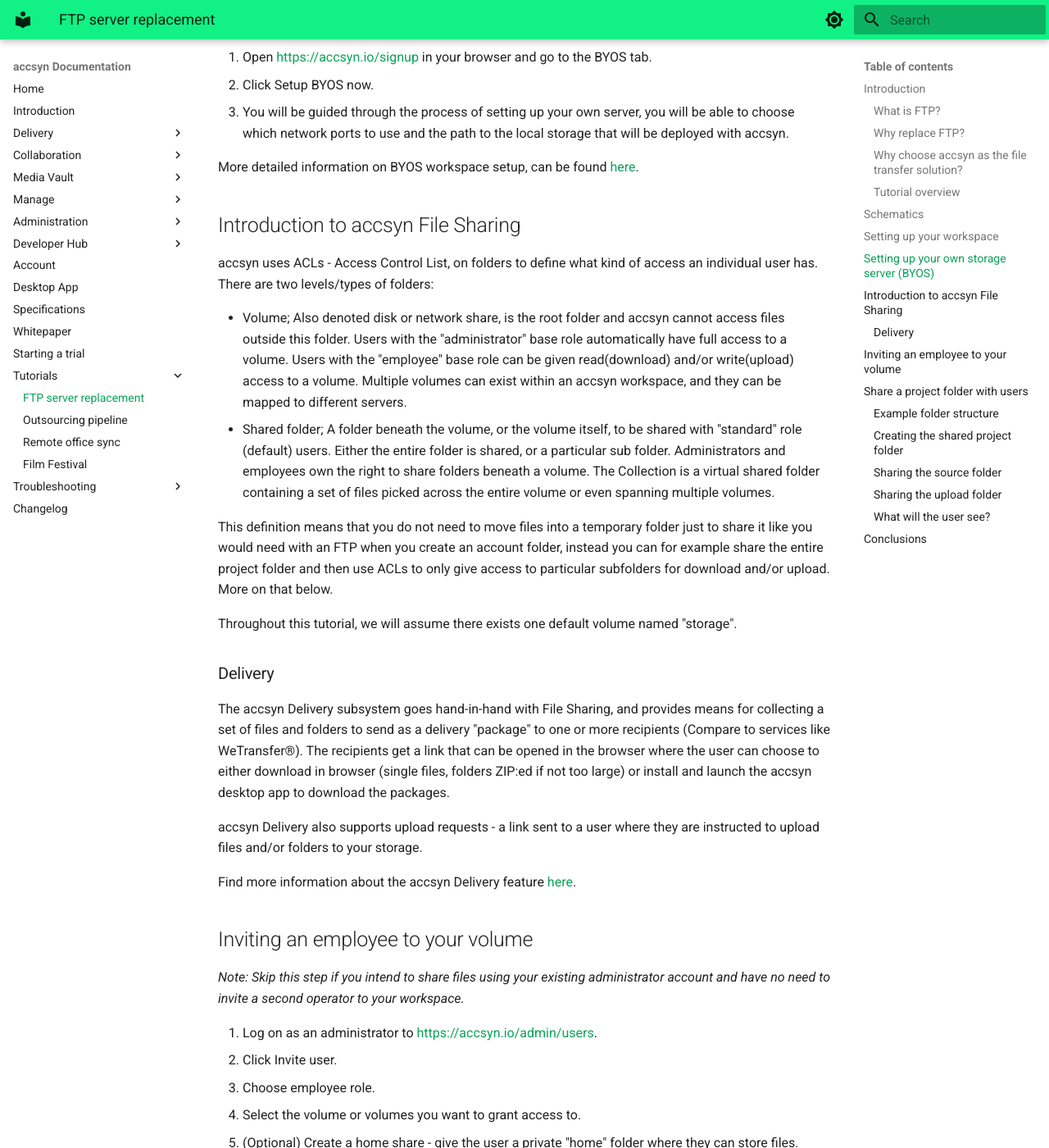
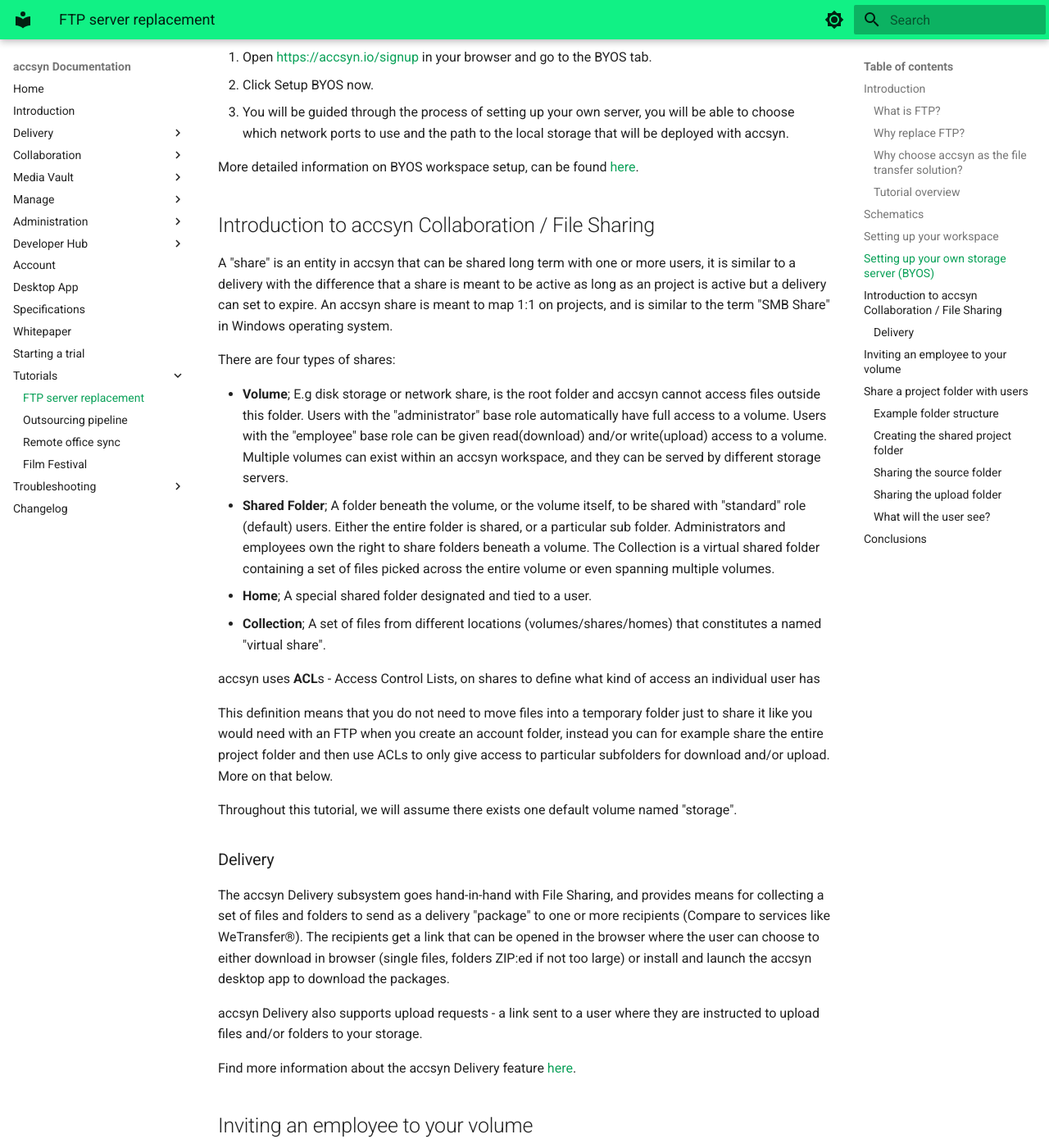
Before and after one commit to accsyn/doc, an MkDocs documentation site: the page built from docs/tutorials/ftp-server-replacement.md, in a window 1280 px wide and 1400 px high, scrolled down 2770 px. Shown: the whole window at 82% size. Built offline with MkDocs 1.6.1 and Material for MkDocs 9.7.7, drawn with Linux system fonts in a browser that asks for light colours; some of the changed text lies outside the part shown.

Commit message:
Improve collaboration intro

````diff
--- a/docs/tutorials/ftp-server-replacement.md
+++ b/docs/tutorials/ftp-server-replacement.md
@@ -77,23 +77,24 @@
 
 More detailed information on BYOS workspace setup, can be found [here](/admin/byos/).
 
-## Introduction to accsyn File Sharing
+## Introduction to accsyn Collaboration / File Sharing
 
-accsyn uses ACLs - Access Control List, on folders to define what kind of access an individual user has. There are two levels/types of folders:
+A "share" is an entity in accsyn that can be shared long term with one or more users, it is similar to a delivery with the difference that a share is meant to be active as long as an project is active but a delivery can set to expire. An accsyn share is meant to map 1:1 on projects, and is similar to the term "SMB Share" in Windows operating system.
 
 
+There are four types of shares:
 
-- Volume; Also denoted disk or network share, is the root folder and accsyn cannot access files outside this folder. Users with the "administrator" base role automatically have full access to a volume. Users with the "employee" base role can be given read(download) and/or write(upload) access to a volume. Multiple volumes can exist within an accsyn workspace, and they can be mapped to different servers.
-- Shared folder; A folder beneath the volume, or the volume itself, to be shared with "standard" role (default) users. Either the entire folder is shared, or a particular sub folder. Administrators and employees own the right to share folders beneath a volume. The Collection is a virtual shared folder containing a set of files picked across the entire volume or even spanning multiple volumes.
+- **Volume**; E.g disk storage or network share, is the root folder and accsyn cannot access files outside this folder. Users with the "administrator" base role automatically have full access to a volume. Users with the "employee" base role can be given read(download) and/or write(upload) access to a volume. Multiple volumes can exist within an accsyn workspace, and they can be served by different storage servers.
+- **Shared Folder**; A folder beneath the volume, or the volume itself, to be shared with "standard" role (default) users. Either the entire folder is shared, or a particular sub folder. Administrators and employees own the right to share folders beneath a volume. The Collection is a virtual shared folder containing a set of files picked across the entire volume or even spanning multiple volumes.
+- **Home**; A special shared folder designated and tied to a user.
+- **Collection**; A set of files from different locations (volumes/shares/homes) that constitutes a named "virtual share".
 
-
+accsyn uses **ACL**s - Access Control Lists, on shares to define what kind of access an individual user has
 
 This definition means that you do not need to move files into a temporary folder just to share it like you would need with an FTP when you create an account folder, instead you can for example share the entire project folder and then use ACLs to only give access to particular subfolders for download and/or upload. More on that below.
 
 
-
 Throughout this tutorial, we will assume there exists one default volume named "storage".
-
 
 
 ### Delivery
@@ -118,32 +119,27 @@
 6. (Optional) Enter a personal message to the user.
 7. Click Invite button to create user and send an invitation link to user with clear instructions on how to sign up their personal accsyn account and access the volume.
 
+*Note: employee counts as an operator user and might be charged for on a monthly basis*
+
 ## Share a project folder with users
 
 In this example we assume we have a project called proj001 in the folder _PROJECTS on your default accsyn storage volume that needs to be shared with an external collaborator - source material they should download in the "source" subfolder and then have them upload their contribution to the "FROM_VENDOR" subfolder.
-
 
 
 ### Example folder structure
 
 In this tutorial we assume the accsyn default storage volume has this folder structure:
 
+```bash
 _TOOLS
-
 _PROJECTS
-
-proj001    <= The shared project folder
-
+   proj001    <= The accsyn shared folder
       _ADMIN
-
-source<= The subfolder user can download from, not upload
-
-     FROM_VENDOR
-
-monique<= The subfolder where user can upload to
-
+      source   <= The subfolder user can download from, not upload
+      FROM_VENDOR
+         monique   <= The subfolder where user can upload to
 _LIBRARY
-
+```
 
 
 ### Creating the shared project folder
@@ -157,10 +153,7 @@
 5. Give the shared folder a name [proj001].
 6. Click Create to have share created.
 
-
-
 *Note: if you want to share the entire project folder with a user, you can also grant access directly from the share dialog as needed.*
-
 
 
 ### Sharing the source folder
````
Also changed, not shown: docs/admin/byos/site.md (+1 -1 lines), docs/file-sharing/index.md (+11 -7 lines).
